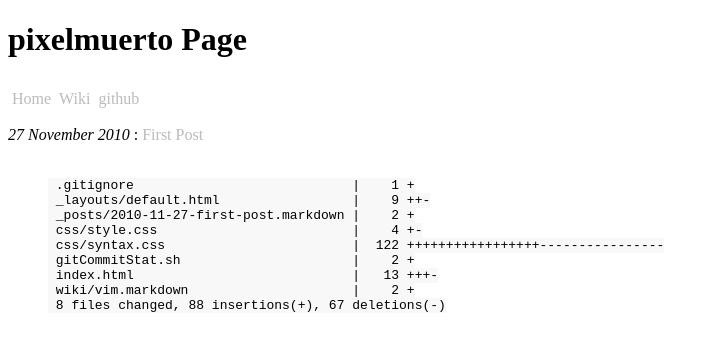
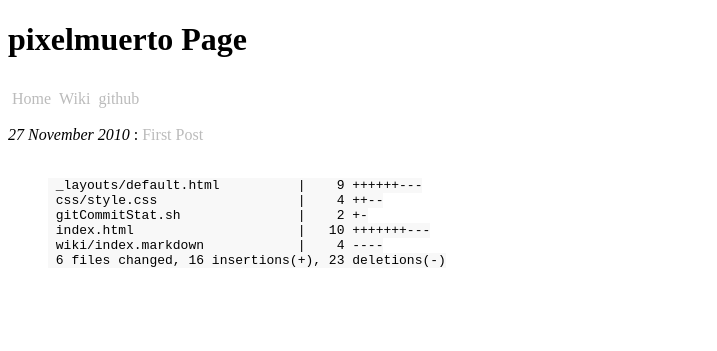
Before and after one commit to pixelmuerto/pixelmuerto.github.com, a Jekyll site: the page built from index.html, in a window 1280 px wide. Shown: the top 351 px of the page, without its empty margins (0-717 px from the left). Built offline with Jekyll 4.4.1, drawn with Linux system fonts in a browser that asks for light colours; Markdown is read by kramdown in place of the engine named in the settings.

```diff
--- a/_includes/gitDiffStat.markdown
+++ b/_includes/gitDiffStat.markdown
@@ -1,9 +1,6 @@
- .gitignore                            |    1 +
- _layouts/default.html                 |    9 ++-
- _posts/2010-11-27-first-post.markdown |    2 +
- css/style.css                         |    4 +-
- css/syntax.css                        |  122 +++++++++++++++++----------------
- gitCommitStat.sh                      |    2 +
- index.html                            |   13 +++-
- wiki/vim.markdown                     |    2 +
- 8 files changed, 88 insertions(+), 67 deletions(-)
+ _layouts/default.html          |    9 ++++++---
+ css/style.css                  |    4 ++--
+ gitCommitStat.sh               |    2 +-
+ index.html                     |   10 +++++++---
+ wiki/index.markdown            |    4 ----
+ 6 files changed, 16 insertions(+), 23 deletions(-)
```
Also changed, not shown: 1 other file.
